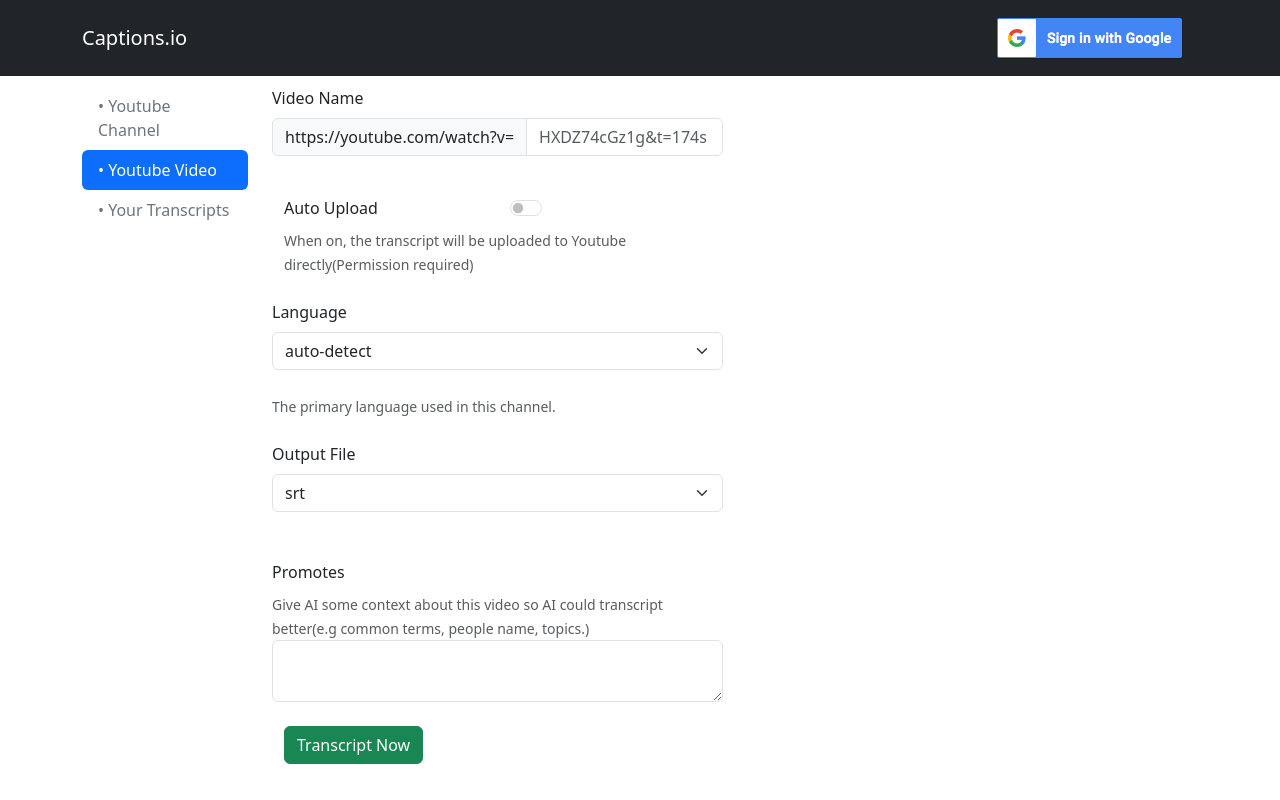
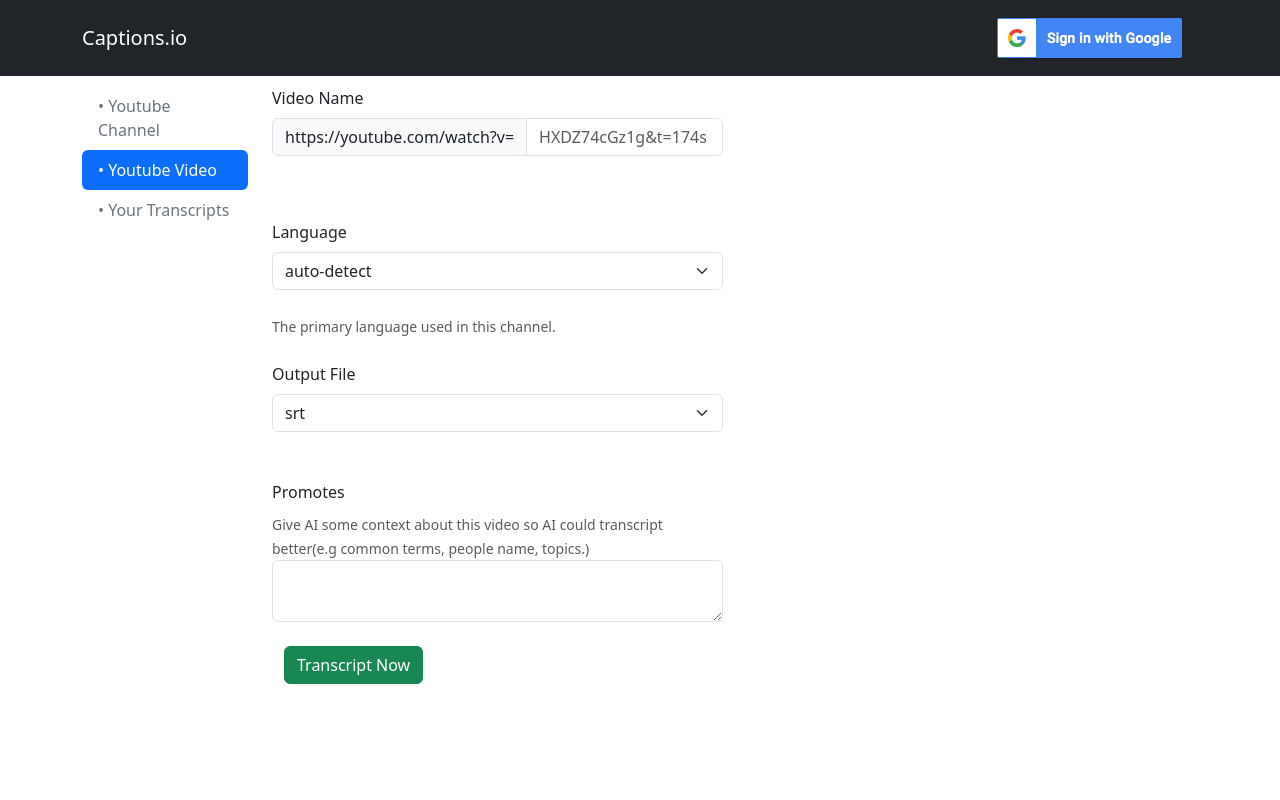
Before and after one commit to NoPointExc/cap-www, a React (Create React App) app: page / in a window 1280 px wide. Both pictures are taken after a click on the button "• Youtube Video". Built offline with nearby package versions, Linux system fonts and the light colour scheme.

Commit message:
disable auto-upload

```diff
--- a/src/Video.js
+++ b/src/Video.js
@@ -74,7 +74,7 @@
                 </InputGroup>
             </div>
             <br />
-            <div className="auto-upload-form">
+            {/* <div className="auto-upload-form">
                 <Container>
                     <Row>
                         <Col><Form.Label>Auto Upload</Form.Label></Col>
@@ -95,7 +95,7 @@
                         </Col>
                     </Row>
                 </Container>
-            </div>
+            </div> */}
             <br/>
             <div class="language-form">
                 <Form.Label>Language</Form.Label><br />
```
